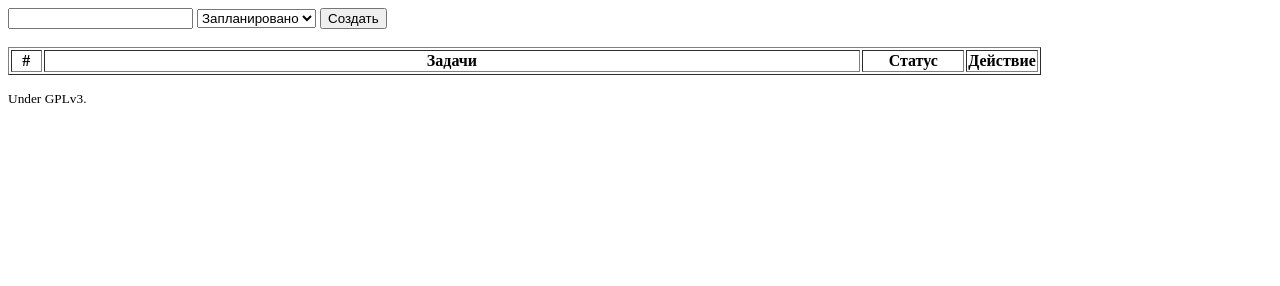
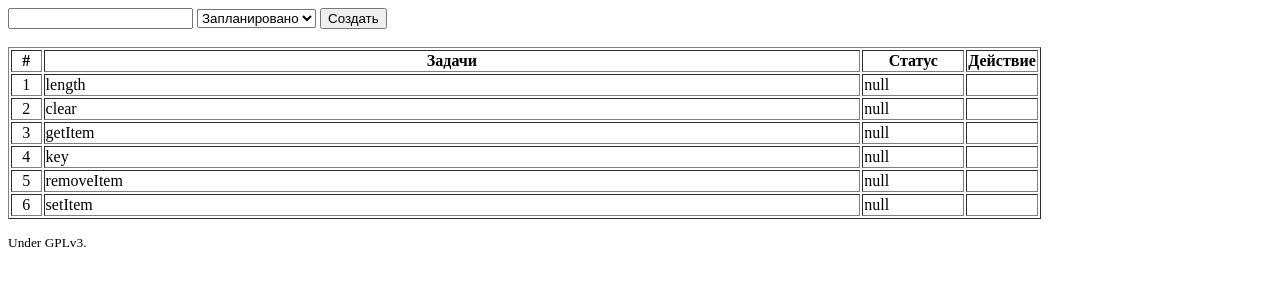
Before and after one commit to Mu4MaH/TODO_JS_learn, a plain HTML site: page index.html in a window 1280 px wide. Drawn offline with Linux system fonts and the light colour scheme.

Commit message:
LocalStorage add

```diff
--- a/index.html
+++ b/index.html
@@ -1,3 +1,5 @@
+<script async src="./src/js/index.js"></script>
+
 <head>
     <meta http-equiv="Content-Type" content="text/html; charset=UTF-8"/>
     <title>Персональный планировщик задач</title>
@@ -46,5 +48,4 @@
 </footer>
 
 </body>
-<script src="./src/js/index.js"></script>
 </html>
--- a/src/js/index.js
+++ b/src/js/index.js
@@ -5,6 +5,20 @@ class Task {
         this.status = status;
     }
 }
+
+window.onload = function () {
+    const tabbl = document.getElementById('tasksTable');
+    const trs = tabbl.children;
+    let num = 1;
+    let storage = localStorage;
+    for (let key in storage) {
+        const newTr = document.createElement('tr');
+        newTr.innerHTML =`<td><center>${num++}</center></td><td>  ${key}   </td><td>  ${storage.getItem(key)}  </td><td></td>`;
+        tabbl.appendChild(newTr, trs[(trs.length -1 )]);
+    }
+}
+
+
 
 function createTask() {
     if (document.getElementById("newTaskName").value == "") return;
@@ -15,6 +29,7 @@ function createTask() {
     const trs = tabbl.children;
     let num = trs.length;
     const newTr = document.createElement('tr');
+    localStorage.setItem(taskName,statusVal);
     newTr.innerHTML =`<td><center>${num++}</center></td><td>  ${taskName}   </td><td>  ${statusVal}  </td><td></td>`;
     tabbl.appendChild(newTr, trs[(trs.length -1 )]);
     document.getElementById("newTaskName").value = "";
```
